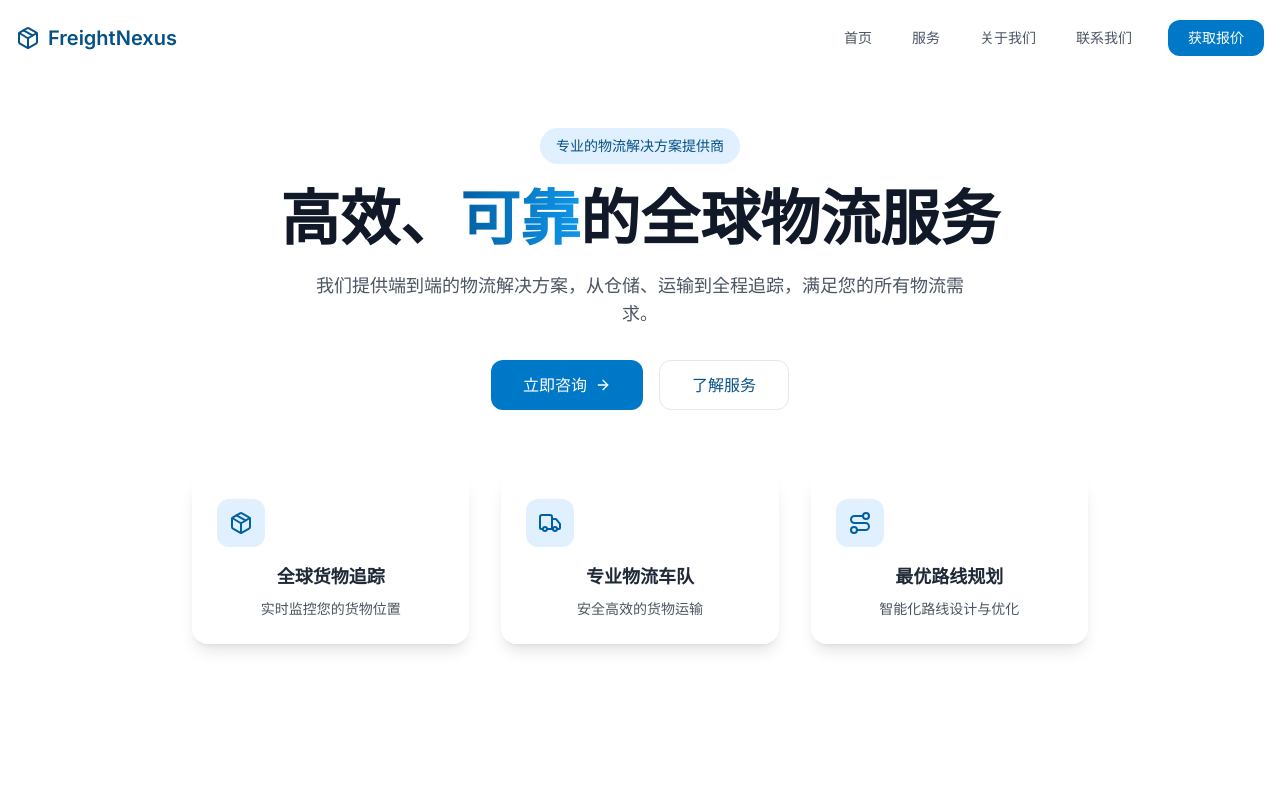
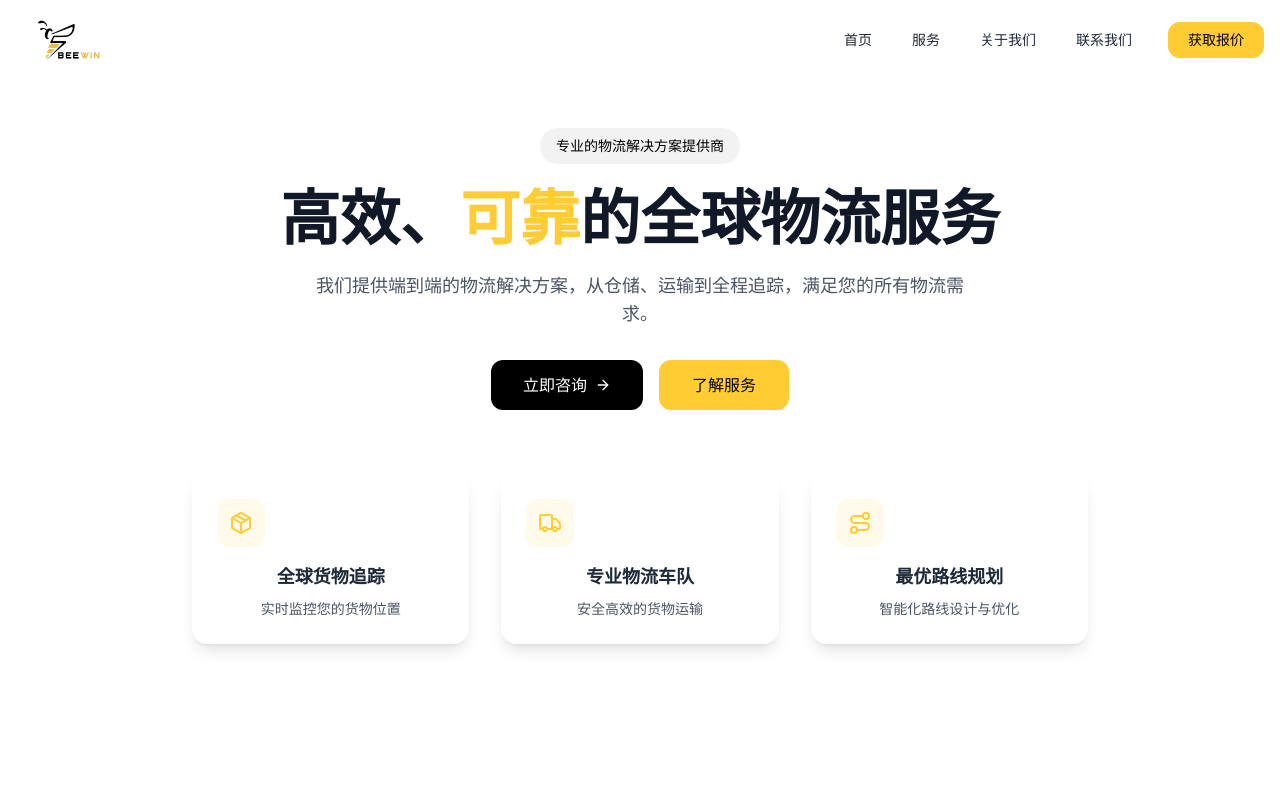
Before and after one commit to firzen/winbeego2025, a React (Vite) app: page / in a window 1280 px wide. Shown: the top 800 px of the page. Built offline with nearby package versions, Linux system fonts and the light colour scheme.

Commit message:
Update logo and style
Adjust overall style and logo integration.

```diff
--- a/src/components/Hero.tsx
+++ b/src/components/Hero.tsx
@@ -31,21 +31,21 @@ const Hero = () => {
     <section id="hero" className="relative pt-32 pb-20 md:pb-32 overflow-hidden">
       {/* Background Elements */}
       <div className="absolute inset-0 -z-10 overflow-hidden">
-        <div className="absolute top-0 right-0 w-1/3 h-1/3 bg-logistics-100 rounded-bl-[100px] opacity-80" />
-        <div className="absolute bottom-0 left-0 w-1/3 h-1/3 bg-logistics-50 rounded-tr-[100px] opacity-80" />
-        <div className="absolute top-1/4 left-1/4 w-96 h-96 bg-logistics-100 rounded-full blur-3xl opacity-30" />
+        <div className="absolute top-0 right-0 w-1/3 h-1/3 bg-beewin-gold/10 rounded-bl-[100px] opacity-80" />
+        <div className="absolute bottom-0 left-0 w-1/3 h-1/3 bg-gray-100 rounded-tr-[100px] opacity-80" />
+        <div className="absolute top-1/4 left-1/4 w-96 h-96 bg-beewin-gold/5 rounded-full blur-3xl opacity-30" />
       </div>
 
       <div
         ref={heroRef}
         className="container px-4 mx-auto flex flex-col items-center text-center transition-opacity duration-1000 ease-out opacity-0"
       >
-        <span className="px-4 py-2 bg-logistics-100 text-logistics-800 rounded-full text-sm font-medium mb-6 animate-fade-down">
+        <span className="px-4 py-2 bg-black/5 text-black rounded-full text-sm font-medium mb-6 animate-fade-down">
           专业的物流解决方案提供商
         </span>
 
         <h1 className="text-4xl md:text-5xl lg:text-6xl font-bold text-gray-900 mb-6 max-w-4xl leading-tight animate-fade-up">
-          高效、<span className="text-gradient">可靠</span>的全球物流服务
+          高效、<span className="text-beewin-gold">可靠</span>的全球物流服务
         </h1>
 
         <p className="text-lg text-gray-600 mb-8 max-w-2xl animate-fade-up" style={{ animationDelay: "0.1s" }}>
@@ -55,14 +55,14 @@ const Hero = () => {
         <div className="flex flex-col sm:flex-row gap-4 mb-16 animate-fade-up" style={{ animationDelay: "0.2s" }}>
           <a
             href="#contact"
-            className="bg-logistics-600 hover:bg-logistics-700 text-white px-8 py-3 rounded-lg font-medium transition-all hover:shadow-lg flex items-center justify-center gap-2 group"
+            className="bg-black hover:bg-black/80 text-white px-8 py-3 rounded-lg font-medium transition-all hover:shadow-lg flex items-center justify-center gap-2 group"
           >
             立即咨询
             <ArrowRight className="w-4 h-4 transition-transform group-hover:translate-x-1" />
           </a>
           <a
             href="#services"
-            className="bg-white hover:bg-gray-50 text-logistics-800 border border-gray-200 px-8 py-3 rounded-lg font-medium transition-all hover:shadow-md"
+            className="bg-beewin-gold hover:bg-beewin-gold/80 text-black border border-beewin-gold/20 px-8 py-3 rounded-lg font-medium transition-all hover:shadow-md"
           >
             了解服务
           </a>
@@ -74,8 +74,8 @@ const Hero = () => {
             { icon: Truck, title: "专业物流车队", description: "安全高效的货物运输" },
             { icon: Route, title: "最优路线规划", description: "智能化路线设计与优化" }
           ].map((item, index) => (
-            <div key={index} className="glass p-6 rounded-2xl animated-card">
-              <div className="w-12 h-12 flex items-center justify-center bg-logistics-100 rounded-xl mb-4 text-logistics-700">
+            <div key={index} className="glass p-6 rounded-2xl animated-card border border-gray-100">
+              <div className="w-12 h-12 flex items-center justify-center bg-beewin-gold/10 rounded-xl mb-4 text-beewin-gold">
                 <item.icon className="w-6 h-6" />
               </div>
               <h3 className="text-lg font-semibold mb-2 text-gray-800">{item.title}</h3>
--- a/src/components/Navbar.tsx
+++ b/src/components/Navbar.tsx
@@ -1,7 +1,7 @@
 
 import React, { useState, useEffect } from "react";
 import { cn } from "@/lib/utils";
-import { Package, Menu, X } from "lucide-react";
+import { Menu, X } from "lucide-react";
 
 const Navbar = () => {
   const [isScrolled, setIsScrolled] = useState(false);
@@ -24,10 +24,13 @@ const Navbar = () => {
       <div className="container px-4 mx-auto flex items-center justify-between">
         <a
           href="#"
-          className="flex items-center gap-2 text-logistics-800 transition-opacity hover:opacity-80"
+          className="flex items-center gap-2 text-black transition-opacity hover:opacity-80"
         >
-          <Package className="h-6 w-6" />
-          <span className="font-semibold text-xl">FreightNexus</span>
+          <img
+            src="/lovable-uploads/2d9e3aa8-89db-4cfc-aef8-25ae2a469f3d.png"
+            alt="BEEWIN Logo"
+            className="h-10"
+          />
         </a>
 
         {/* Desktop Navigation */}
@@ -36,14 +39,14 @@ const Navbar = () => {
             <a
               key={index}
               href={`#${item === "首页" ? "hero" : item}`}
-              className="text-gray-600 hover:text-logistics-700 transition-colors text-sm font-medium relative py-2 px-1 after:absolute after:bottom-0 after:left-0 after:h-[2px] after:w-0 after:bg-logistics-500 after:transition-all hover:after:w-full"
+              className="text-gray-800 hover:text-beewin-gold transition-colors text-sm font-medium relative py-2 px-1 after:absolute after:bottom-0 after:left-0 after:h-[2px] after:w-0 after:bg-beewin-gold after:transition-all hover:after:w-full"
             >
               {item}
             </a>
           ))}
           <a
             href="#contact"
-            className="bg-logistics-600 hover:bg-logistics-700 text-white px-5 py-2 rounded-lg text-sm font-medium transition-colors"
+            className="bg-beewin-gold hover:bg-beewin-gold/80 text-black px-5 py-2 rounded-lg text-sm font-medium transition-colors"
           >
             获取报价
           </a>
@@ -51,7 +54,7 @@ const Navbar = () => {
 
         {/* Mobile Menu Button */}
         <button
-          className="md:hidden text-gray-700 p-2"
+          className="md:hidden text-gray-800 p-2"
           onClick={() => setIsMobileMenuOpen(!isMobileMenuOpen)}
         >
           {isMobileMenuOpen ? <X /> : <Menu />}
@@ -64,12 +67,15 @@ const Navbar = () => {
         )}>
           <div className="flex flex-col h-full p-8">
             <div className="flex justify-between items-center mb-8">
-              <a href="#" className="flex items-center gap-2 text-logistics-800">
-                <Package className="h-6 w-6" />
-                <span className="font-semibold text-xl">FreightNexus</span>
+              <a href="#" className="flex items-center gap-2 text-black">
+                <img
+                  src="/lovable-uploads/2d9e3aa8-89db-4cfc-aef8-25ae2a469f3d.png"
+                  alt="BEEWIN Logo"
+                  className="h-10"
+                />
               </a>
               <button
-                className="text-gray-700 p-2"
+                className="text-gray-800 p-2"
                 onClick={() => setIsMobileMenuOpen(false)}
               >
                 <X />
@@ -81,7 +87,7 @@ const Navbar = () => {
                 <a
                   key={index}
                   href={`#${item === "首页" ? "hero" : item}`}
-                  className="text-gray-600 hover:text-logistics-700 transition-colors text-lg font-medium"
+                  className="text-gray-800 hover:text-beewin-gold transition-colors text-lg font-medium"
                   onClick={() => setIsMobileMenuOpen(false)}
                 >
                   {item}
@@ -89,7 +95,7 @@ const Navbar = () => {
               ))}
               <a
                 href="#contact"
-                className="bg-logistics-600 hover:bg-logistics-700 text-white px-5 py-3 rounded-lg text-lg font-medium transition-colors mt-4 text-center"
+                className="bg-beewin-gold hover:bg-beewin-gold/80 text-black px-5 py-3 rounded-lg text-lg font-medium transition-colors mt-4 text-center"
                 onClick={() => setIsMobileMenuOpen(false)}
               >
                 获取报价
--- a/src/index.css
+++ b/src/index.css
@@ -16,7 +16,7 @@
     --popover: 0 0% 100%;
     --popover-foreground: 222.2 84% 4.9%;
 
-    --primary: 210 100% 30%;
+    --primary: 0 0% 0%;
     --primary-foreground: 210 40% 98%;
 
     --secondary: 210 40% 96.1%;
@@ -36,12 +36,14 @@
     --ring: 222.2 84% 4.9%;
 
     --radius: 0.75rem;
+
+    --beewin-gold: 45 100% 60%;
   }
 }
 
 @layer base {
   * {
-    @apply border-border selection:bg-logistics-500/20 selection:text-logistics-900;
+    @apply border-border selection:bg-beewin-gold/20 selection:text-black;
   }
 
   body {
@@ -63,7 +65,7 @@
   }
 
   .text-gradient {
-    @apply bg-gradient-to-r from-logistics-700 to-logistics-500 bg-clip-text text-transparent;
+    @apply bg-gradient-to-r from-black to-beewin-gold bg-clip-text text-transparent;
   }
 }
 
--- a/src/pages/Index.tsx
+++ b/src/pages/Index.tsx
@@ -24,6 +24,9 @@ const Index = () => {
     const elements = document.querySelectorAll(".section-fade-in");
     elements.forEach((el) => observer.observe(el));
 
+    // Update document title
+    document.title = "BEEWIN - 专业物流解决方案";
+
     return () => {
       elements.forEach((el) => observer.unobserve(el));
     };
--- a/tailwind.config.ts
+++ b/tailwind.config.ts
@@ -69,6 +69,7 @@ export default {
 					900: "#0b446f",
 					950: "#072b4a",
 				},
+				"beewin-gold": "hsl(var(--beewin-gold))",
 			},
 			borderRadius: {
 				lg: 'var(--radius)',
```
Also changed, not shown: public/lovable-uploads/2d9e3aa8-89db-4cfc-aef8-25ae2a469f3d.png (added).
